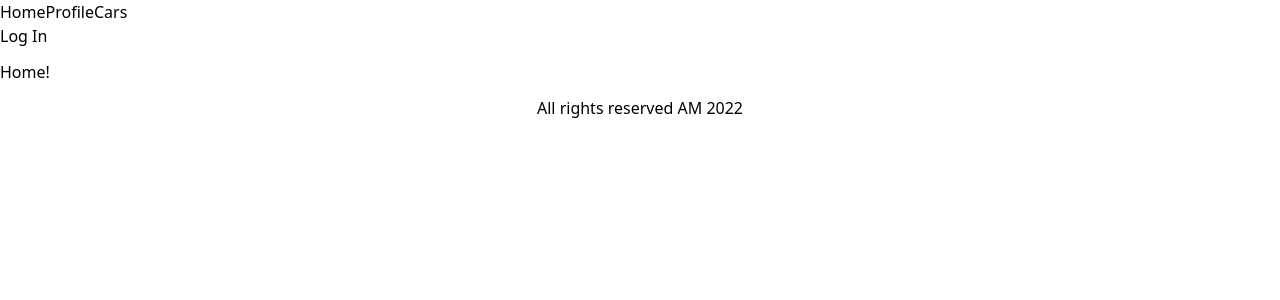
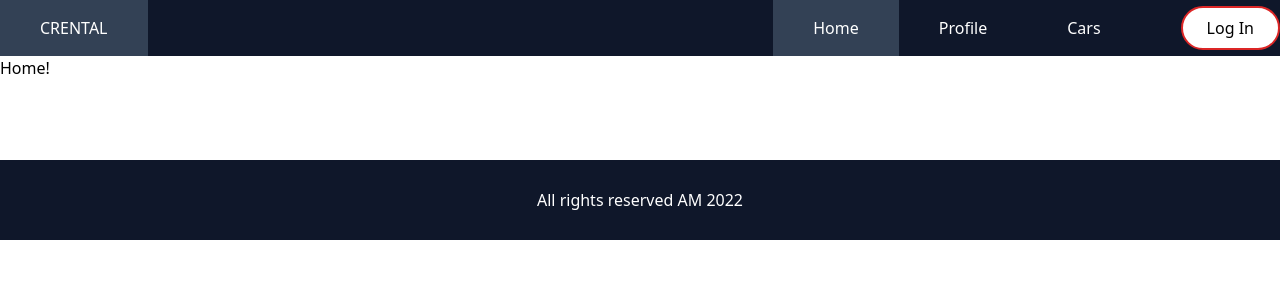
Before and after one commit to inerpiece/pwu-exam, a React (Create React App) app in the folder frontend/: page / in a window 1280 px wide. Shown: the top 300 px of the page. Built offline with nearby package versions, Linux system fonts and the light colour scheme.

Commit message:
Cars page has been styled, the footer and header have been styled. The login/logout buttons have been styled and moved from the nav-bar component to the main-nav component

```diff
--- a/frontend/src/components/car-components/Car.js
+++ b/frontend/src/components/car-components/Car.js
@@ -53,10 +53,15 @@ export default function Car() {
   return (
     <main>
       <section>
-        <h1>Rent a car</h1>
-        <h2>Choose a car to rent from the below list.</h2>
-        <button onClick={prevPage}>Prev Page</button>
-        <button onClick={nextPage}>Next Page</button>
+        <div className='mt-20 flex'>
+          <div className='w-2/6 pt-40 pl-20 text-2xl'>
+            <h1 className='text-6xl'>FAST AND EASY WAY TO RENT A CAR</h1>
+            <p className='pt-20'>Looking for unbelievable prices on a car rental? Rent an exclusive set of cars and you are guaranteed to extract the most pristine experience out there! We work with top brands in the car industry to ensure your satisfaction.</p>
+          </div>
+          <div className='w-4/6'>
+            <img className='w-full' src='https://65e81151f52e248c552b-fe74cd567ea2f1228f846834bd67571e.ssl.cf1.rackcdn.com/ldm-images/2018-Porsche-911-Agate-Grey-Metallic.jpg'/>
+          </div>
+        </div>
         <div className='flex-row flex-wrap justify-evenly mb-8'>
           { carData && carData.map((car, index) => (
           <article className='w-1/4 inline-block p-2'>
@@ -81,6 +86,10 @@ export default function Car() {
           </article>
           ))}
         </div>
+        <div className='flex justify-around'>
+          <button className='border-2 border-gray rounded p-4 bg-gray-600 text-white hover:border-green-500' onClick={prevPage}>Prev Page</button>
+          <button className='border-2 border-gray rounded p-4 bg-gray-600 text-white hover:border-green-500' onClick={nextPage}>Next Page</button>
+        </div>
       </section>
     </main>
   )
--- a/frontend/src/components/footer.js
+++ b/frontend/src/components/footer.js
@@ -1,8 +1,7 @@
 import React from "react";
 
 const Footer = () => (
-  <footer className="bg-light p-3 text-center">
-    <div className="logo" />
+  <footer className="bg-slate-900 h-20 mt-20 text-white flex justify-center items-center">
     <p>
       All rights reserved AM 2022
     </p>
--- a/frontend/src/components/login-button.js
+++ b/frontend/src/components/login-button.js
@@ -7,7 +7,7 @@ const LoginButton = () => {
   const { loginWithRedirect } = useAuth0();
   return (
     <button
-      className="btn btn-primary btn-block"
+      className="ml-10 py-2 px-6 border-2 border-red-600 text-black bg-white rounded-full hover:border-green-600"
       onClick={() => loginWithRedirect()}
     >
       Log In
--- a/frontend/src/components/logout-button.js
+++ b/frontend/src/components/logout-button.js
@@ -7,7 +7,7 @@ const LogoutButton = () => {
   const { logout } = useAuth0();
   return (
     <button
-      className="btn btn-danger btn-block"
+      className="ml-10 py-2 px-6 border-2 border-green-600 text-black bg-white rounded-full hover:border-red-600"
       onClick={() =>
         logout({
           returnTo: window.location.origin,
--- a/frontend/src/components/main-nav.js
+++ b/frontend/src/components/main-nav.js
@@ -1,26 +1,38 @@
 import {NavLink} from "react-router-dom";
 import React from "react";
+import AuthNav from './auth-nav';
 
 const MainNav = () => (
-  <div className="navbar-nav mr-auto">
+  <div className="bg-slate-900 w-full flex justify-between">
+    <div className="flex">
       <NavLink
         to="/"
-      className="nav-link"
+        className={"py-4 px-10 text-white hover:bg-slate-700"}
+      >
+        CRENTAL
+      </NavLink>
+    </div>
+    <div className="flex items-center">
+      <NavLink
+        to="/"
+        className={(navData) => (navData.isActive ? "py-4 px-10 text-white hover:bg-slate-700 bg-slate-700" : 'py-4 px-10 text-white hover:bg-slate-700')}
       >
         Home
       </NavLink>
       <NavLink
         to="/profile"
-      className="nav-link"
+        className={(navData) => (navData.isActive ? "py-4 px-10 text-white hover:bg-slate-700 bg-slate-700" : 'py-4 px-10 text-white hover:bg-slate-700')}
       >
         Profile
       </NavLink>
       <NavLink
         to="/cars"
-      className="nav-link"
+        className={(navData) => (navData.isActive ? "py-4 px-10 text-white hover:bg-slate-700 bg-slate-700" : 'py-4 px-10 text-white hover:bg-slate-700')}
       >
         Cars
       </NavLink>
+      <AuthNav />
+    </div>
   </div>
 );
 
--- a/frontend/src/components/nav-bar.js
+++ b/frontend/src/components/nav-bar.js
@@ -3,7 +3,7 @@
 import React from 'react';
 
 import MainNav from './main-nav';
-import AuthNav from './auth-nav';
+// import AuthNav from './auth-nav';
 // import LoginButton from './login-button'
 // import LogoutButton from './logout-button'
 // import {useAuth0} from '@auth0/auth0-react'
@@ -12,12 +12,12 @@ const NavBar = () => {
   // const {isAuthenticated} = useAuth0();
   // console.log('isAuthenticated', isAuthenticated)
   return (
-    <div className="nav-container mb-3">
-      <nav className="navbar navbar-expand-md navbar-light bg-light">
-        <div className="container">
-          <div className="navbar-brand logo" />
+    <div className="">
+      <nav className="">
+        <div className="">
+          <div className="" />
           <MainNav />
-          <AuthNav />
+          {/* <AuthNav /> */}
           {/* {isAuthenticated ? <LogoutButton /> : <LoginButton />} */}
         </div>
       </nav>
--- a/frontend/src/views/profile.js
+++ b/frontend/src/views/profile.js
@@ -6,21 +6,25 @@ import { useAuth0 } from '@auth0/auth0-react';
 
 const Profile = () => {
   const { user } = useAuth0();
-  const { name, picture, email, nickname } = user;
+  const { name, picture, email, nickname, updated_at } = user;
+
+  let formatedDate = updated_at.split('T')[0]
 
   return (
-    <div>
-      <div className="row align-items-center profile-header">
-        <div className="col-md-2 mb-3">
+    <div className='flex justify-center p-10 text-white'>
+      <div className="border-2 border-black w-3/6 bg-slate-600 flex-col p-10">
+        <div className="w-full flex justify-center">
           <img
             src={picture}
             alt="Profile"
-            className="rounded-circle img-fluid profile-picture mb-3 mb-md-0"
+            className=""
           />
         </div>
-        <div className="col-md text-center text-md-left">
-          <h2>{nickname}</h2>
-          <p className="lead text-muted">{email}</p>
+        <div className='py-10'>
+          <h2 className="text-2xl py-4">Name: {name}</h2>
+          <p className="text-xl">Nickname: {nickname}</p>
+          <p className="text-xl">Email: {email}</p>
+          <p className="text-xl">Last updated: {formatedDate}</p>
         </div>
       </div>
       {/* <div className="row">
```
Lines whose indentation alone changed are shown as unchanged.
